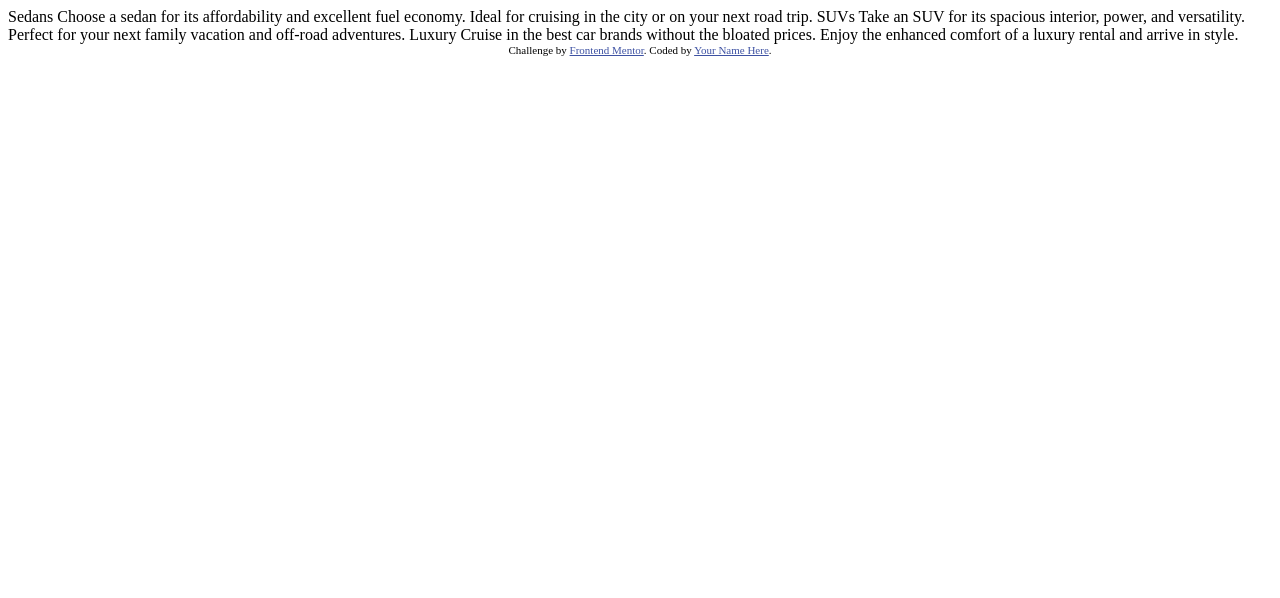
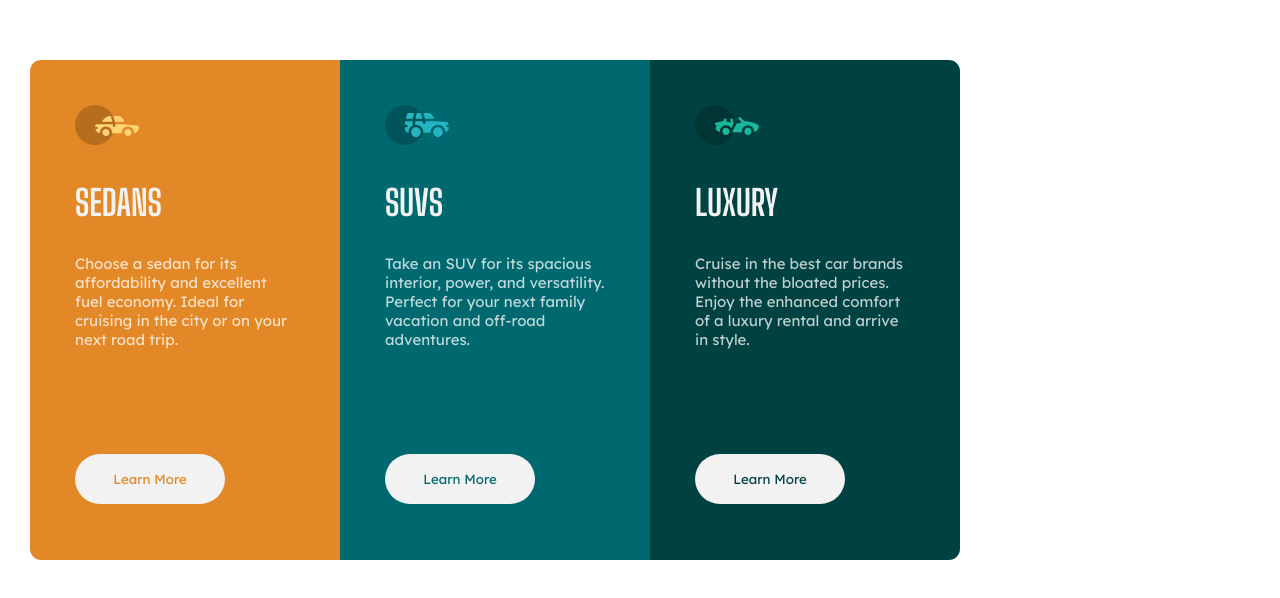
Before and after one commit to slevkalev/frontend.io-challenge-2, a plain HTML site: page index.html in a window 1280 px wide. Drawn offline with Linux system fonts and the light colour scheme.

Commit message:
first commit

```diff
--- a/index.html
+++ b/index.html
@@ -5,6 +5,8 @@
   <meta name="viewport" content="width=device-width, initial-scale=1.0"> <!-- displays site properly based on user's device -->
 
   <link rel="icon" type="image/png" sizes="32x32" href="./images/favicon-32x32.png">
+  <link rel="stylesheet" href="style.css">
+
 
   <title>Frontend Mentor | 3-column preview card component</title>
 
@@ -15,22 +17,41 @@
   </style>
 </head>
 <body>
-
-  Sedans
-  Choose a sedan for its affordability and excellent fuel economy. Ideal for cruising in the city
-  or on your next road trip.
-
-  SUVs
-  Take an SUV for its spacious interior, power, and versatility. Perfect for your next family vacation
-  and off-road adventures.
-
-  Luxury
-  Cruise in the best car brands without the bloated prices. Enjoy the enhanced comfort of a luxury
-  rental and arrive in style.
+  <section class="sedans">
+    <img src="/images/icon-sedans.svg" alt="sedans">
+    <h2>
+      Sedans
+    </h2>
+    <p>
+      Choose a sedan for its affordability and excellent fuel economy. Ideal for cruising in the city or on your next road trip.
+    </p>
+    <button class="btn">Learn More</button>
+  </section>
+  <section class="suvs">
+    <img src="/images/icon-suvs.svg" alt="suvs">
+    <h2>
+      SUVs
+    </h2>
+    <p>
+      Take an SUV for its spacious interior, power, and versatility. Perfect for your next family vacation and off-road adventures.
+    </p>
+    <button class="btn">Learn More</button>
+  </section>
+  <section class="luxury">
+    <img src="/images/icon-luxury.svg" alt="luxury">
+    <h2>
+      Luxury
+    </h2>
+    <p>
+      Cruise in the best car brands without the bloated prices. Enjoy the enhanced comfort of a luxury rental and arrive in style.
+    </p>
+    <button class="btn">Learn More</button>
+  </section>
 
   <div class="attribution">
     Challenge by <a href="https://www.frontendmentor.io?ref=challenge" target="_blank">Frontend Mentor</a>.
-    Coded by <a href="#">Your Name Here</a>.
+    Coded by <a href="#">Jim Snelgrove</a>.
   </div>
+  <script type="text/javascript" src="main.js"></script>
 </body>
 </html>
--- /dev/null
+++ b/style.css
@@ -0,0 +1,139 @@
+@import url('https://fonts.googleapis.com/css2?family=Lexend+Deca&display=swap');
+@import url('https://fonts.googleapis.com/css2?family=Big+Shoulders+Display:wght@700&display=swap');
+
+:root{
+	--bright-orange: hsl(31, 77%, 52%);
+	--dark-cyan: hsl(184, 100%, 22%);
+	--very-dark-cyan: hsl(179, 100%, 13%);
+	--transparent-white: hsla(0, 0%, 100%, 0.75);
+	--very-light-gray: hsl(0, 0%, 95%);
+}
+
+*{
+	box-sizing: border-box;
+	margin:0;
+	padding:0;
+}
+
+.attribution{
+	display:none;
+}
+
+/*mobile*/
+@media (max-width: 993px){
+
+	body{
+		width:375px;
+		font-size: 15px;
+		background: color: var(--very-light-gray);
+		margin: 4em auto;
+		padding: 0 2em;
+	}
+
+
+
+	.sedans, .suvs, .luxury{
+		padding: 3em;
+		width: 100%;
+		height: 400px;
+		color: var(--very-light-gray);
+	}
+
+	.sedans{
+		background-color: var(--bright-orange);
+		border-radius: .5em .5em 0 0;
+	}
+
+	.suvs{
+		background-color: var(--dark-cyan);
+	}
+
+	.luxury{
+		background-color: var(--very-dark-cyan);
+		border-radius: 0 0 .5em .5em;
+	}
+
+
+}
+
+@media (min-width: 994px){
+
+	body{
+		position: relative;
+		display: flex;
+		flex-wrap: wrap;
+		width:100%;
+		font-size: 15px;
+		background: color: var(--very-light-gray);
+		margin: 4em auto;
+		padding: 0 2em;
+	}
+
+	.sedans, .suvs, .luxury{
+		padding: 3em;
+		width: 310px;
+		height: 500px;
+		color: var(--very-light-gray);
+	}
+
+	.sedans{
+		background-color: var(--bright-orange);
+		border-radius: .75em 0 0 .75em;
+	}
+
+	.suvs{
+		background-color: var(--dark-cyan);
+	}
+
+	.luxury{
+		background-color: var(--very-dark-cyan);
+		border-radius: 0 .75em .75em 0;
+	}
+
+	p{
+		padding-bottom: 5em;
+	}
+
+}
+
+	h2{
+		font-family: 'Big Shoulders Display', cursive;
+		text-transform: uppercase;
+		margin: .9em auto;
+		font-size: 2.2rem;
+	}
+
+	p{
+		font-family: 'Lexend Deca', sans-serif;
+		color: var(--transparent-white);
+		margin: 2em auto;
+	}
+
+	.btn{
+		border:0;
+		background: var(--very-light-gray);
+		height: 50px;
+		width: 150px;
+		border-radius:2em;
+		font-family: 'Lexend Deca', sans-serif;
+		font-weight: 400;
+		padding: 0 auto;
+	}
+
+	.sedans .btn{
+		color: var(--bright-orange);
+	}
+
+	.suvs .btn{
+		color: var(--dark-cyan);
+	}
+
+	.luxury .btn{
+		color: var(--very-dark-cyan);
+	}
+
+	.btn:hover{
+		background-color: transparent;
+		border: 2px solid var(--very-light-gray);
+		color: var(--very-light-gray);
+	}
```
Also changed, not shown: main.js (added).
